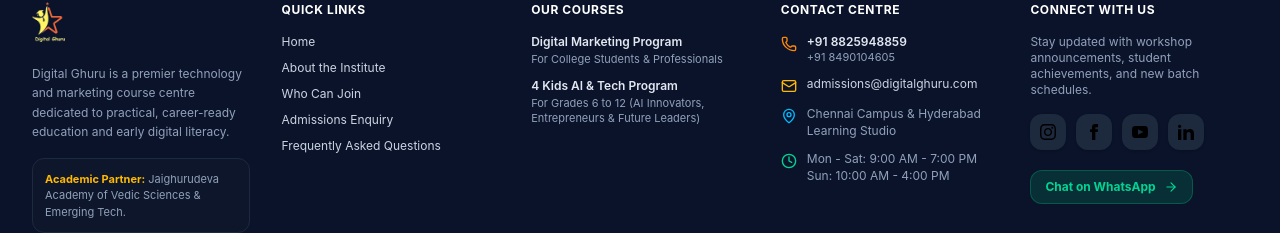
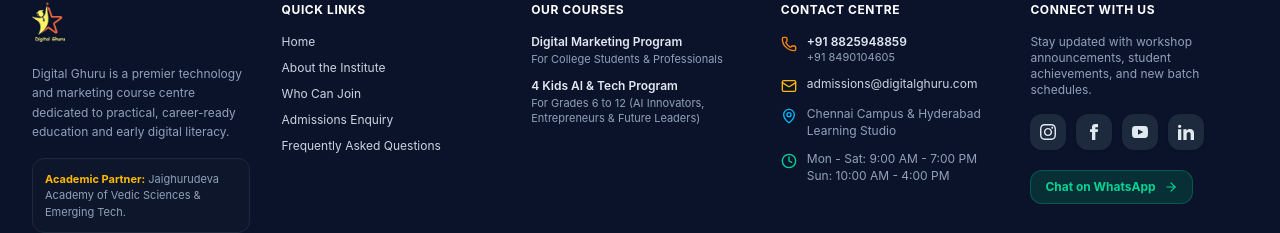
Before and after one commit to projectsatriowings/promotional_page-, a React (Vite) app: page / in a window 1280 px wide. Shown: the part 7300-7533 px from the top of the page. Built offline with nearby package versions, Linux system fonts and the light colour scheme.

Commit message:
fix(footer): correct SVG fill from invalid fill-currentColor to fill-current text-slate-200 for social media icons

```diff
--- a/src/shared/Footer.tsx
+++ b/src/shared/Footer.tsx
@@ -158,7 +158,7 @@ export const Footer: React.FC = () => {
                 className="w-9 h-9 rounded-xl bg-slate-800 hover:bg-gradient-to-r hover:from-pink-600 hover:to-orange-500 text-slate-300 hover:text-white flex items-center justify-center transition-all duration-200 shadow-sm"
                 aria-label="Instagram"
               >
-                <svg className="w-4 h-4 fill-currentColor" viewBox="0 0 24 24">
+                <svg className="w-4 h-4 fill-current text-slate-200" viewBox="0 0 24 24">
                   <path d="M12 2.163c3.204 0 3.584.012 4.85.07 3.252.148 4.771 1.691 4.919 4.919.058 1.265.069 1.645.069 4.849 0 3.205-.012 3.584-.069 4.849-.149 3.225-1.664 4.771-4.919 4.919-1.266.058-1.644.07-4.85.07-3.204 0-3.584-.012-4.849-.07-3.26-.149-4.771-1.699-4.919-4.92-.058-1.265-.07-1.644-.07-4.849 0-3.204.013-3.583.07-4.849.149-3.227 1.664-4.771 4.919-4.919 1.266-.057 1.645-.069 4.849-.069zm0-2.163c-3.259 0-3.667.014-4.947.072-4.358.2-6.78 2.618-6.98 6.98-.059 1.281-.073 1.689-.073 4.948 0 3.259.014 3.668.072 4.948.2 4.358 2.618 6.78 6.98 6.98 1.281.058 1.689.072 4.948.072 3.259 0 3.668-.014 4.948-.072 4.354-.2 6.782-2.618 6.979-6.98.059-1.28.073-1.689.073-4.948 0-3.259-.014-3.667-.072-4.947-.196-4.354-2.617-6.78-6.979-6.98-1.281-.059-1.69-.073-4.949-.073zm0 5.838c-3.403 0-6.162 2.759-6.162 6.162s2.759 6.163 6.162 6.163 6.162-2.759 6.162-6.163c0-3.403-2.759-6.162-6.162-6.162zm0 10.162c-2.209 0-4-1.79-4-4 0-2.209 1.791-4 4-4s4 1.791 4 4c0 2.21-1.791 4-4 4zm6.406-11.845c-.796 0-1.441.645-1.441 1.44s.645 1.44 1.441 1.44c.795 0 1.439-.645 1.439-1.44s-.644-1.44-1.439-1.44z"/>
                 </svg>
               </a>
@@ -171,7 +171,7 @@ export const Footer: React.FC = () => {
                 className="w-9 h-9 rounded-xl bg-slate-800 hover:bg-blue-600 text-slate-300 hover:text-white flex items-center justify-center transition-all duration-200 shadow-sm"
                 aria-label="Facebook"
               >
-                <svg className="w-4 h-4 fill-currentColor" viewBox="0 0 24 24">
+                <svg className="w-4 h-4 fill-current text-slate-200" viewBox="0 0 24 24">
                   <path d="M9 8h-3v4h3v12h5v-12h3.642l.358-4h-4v-1.667c0-.955.192-1.333 1.115-1.333h2.885v-5h-3.808c-3.596 0-5.192 1.583-5.192 4.615v3.385z"/>
                 </svg>
               </a>
@@ -184,7 +184,7 @@ export const Footer: React.FC = () => {
                 className="w-9 h-9 rounded-xl bg-slate-800 hover:bg-red-600 text-slate-300 hover:text-white flex items-center justify-center transition-all duration-200 shadow-sm"
                 aria-label="YouTube"
               >
-                <svg className="w-4 h-4 fill-currentColor" viewBox="0 0 24 24">
+                <svg className="w-4 h-4 fill-current text-slate-200" viewBox="0 0 24 24">
                   <path d="M19.615 3.184c-3.604-.246-11.631-.245-15.23 0-3.897.266-4.356 2.62-4.385 8.816.029 6.185.484 8.549 4.385 8.816 3.6.245 11.626.246 15.23 0 3.897-.266 4.356-2.62 4.385-8.816-.029-6.185-.484-8.549-4.385-8.816zm-10.615 12.816v-8l8 3.993-8 4.007z"/>
                 </svg>
               </a>
@@ -197,7 +197,7 @@ export const Footer: React.FC = () => {
                 className="w-9 h-9 rounded-xl bg-slate-800 hover:bg-sky-600 text-slate-300 hover:text-white flex items-center justify-center transition-all duration-200 shadow-sm"
                 aria-label="LinkedIn"
               >
-                <svg className="w-4 h-4 fill-currentColor" viewBox="0 0 24 24">
+                <svg className="w-4 h-4 fill-current text-slate-200" viewBox="0 0 24 24">
                   <path d="M4.98 3.5c0 1.381-1.11 2.5-2.48 2.5s-2.48-1.119-2.48-2.5c0-1.38 1.11-2.5 2.48-2.5s2.48 1.12 2.48 2.5zm.02 4.5h-5v16h5v-16zm7.982 0h-4.968v16h4.969v-8.399c0-4.67 6.029-5.052 6.029 0v8.399h4.988v-10.131c0-7.88-8.922-7.593-11.018-3.714v-2.155z"/>
                 </svg>
               </a>
```
